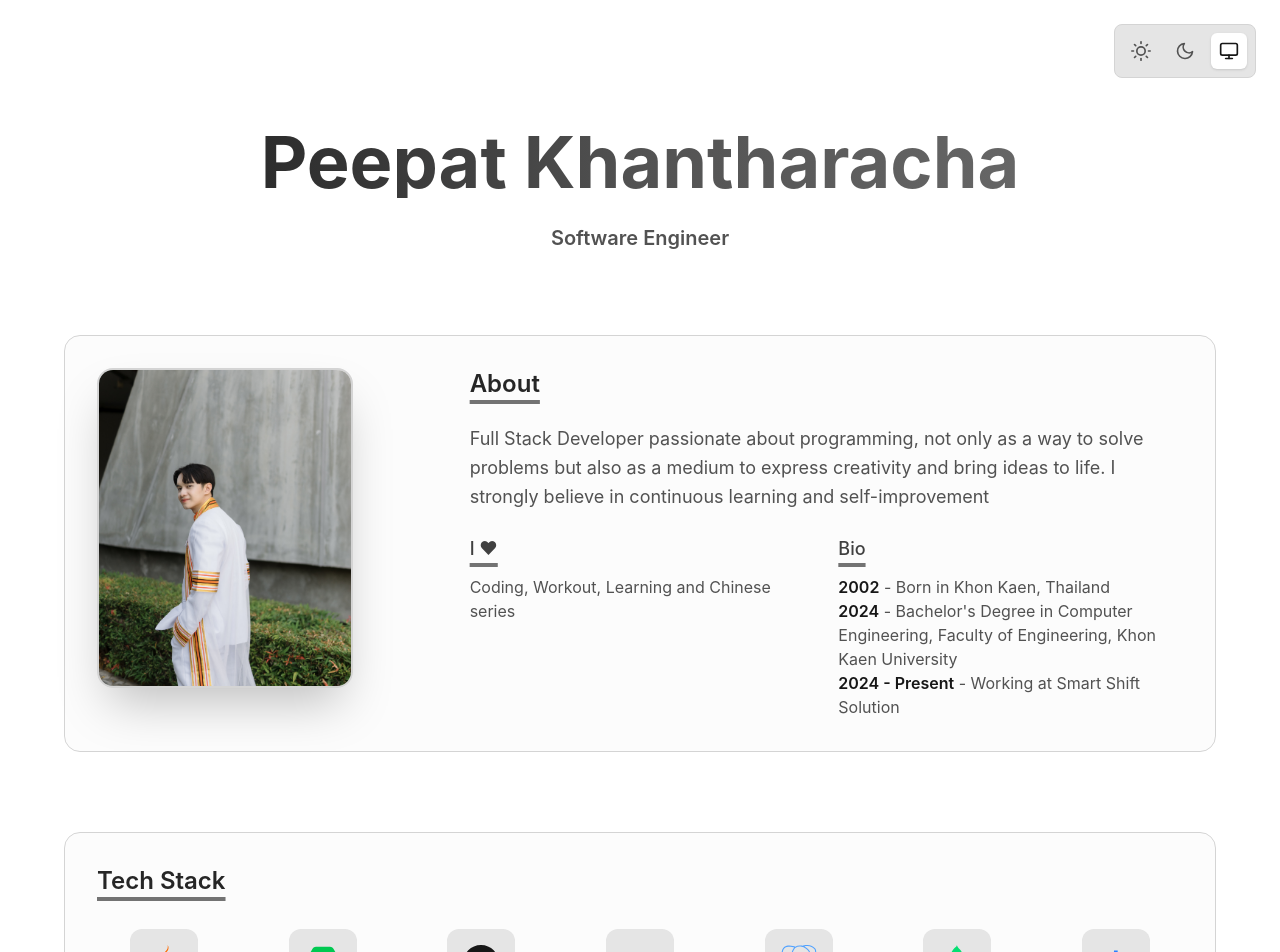
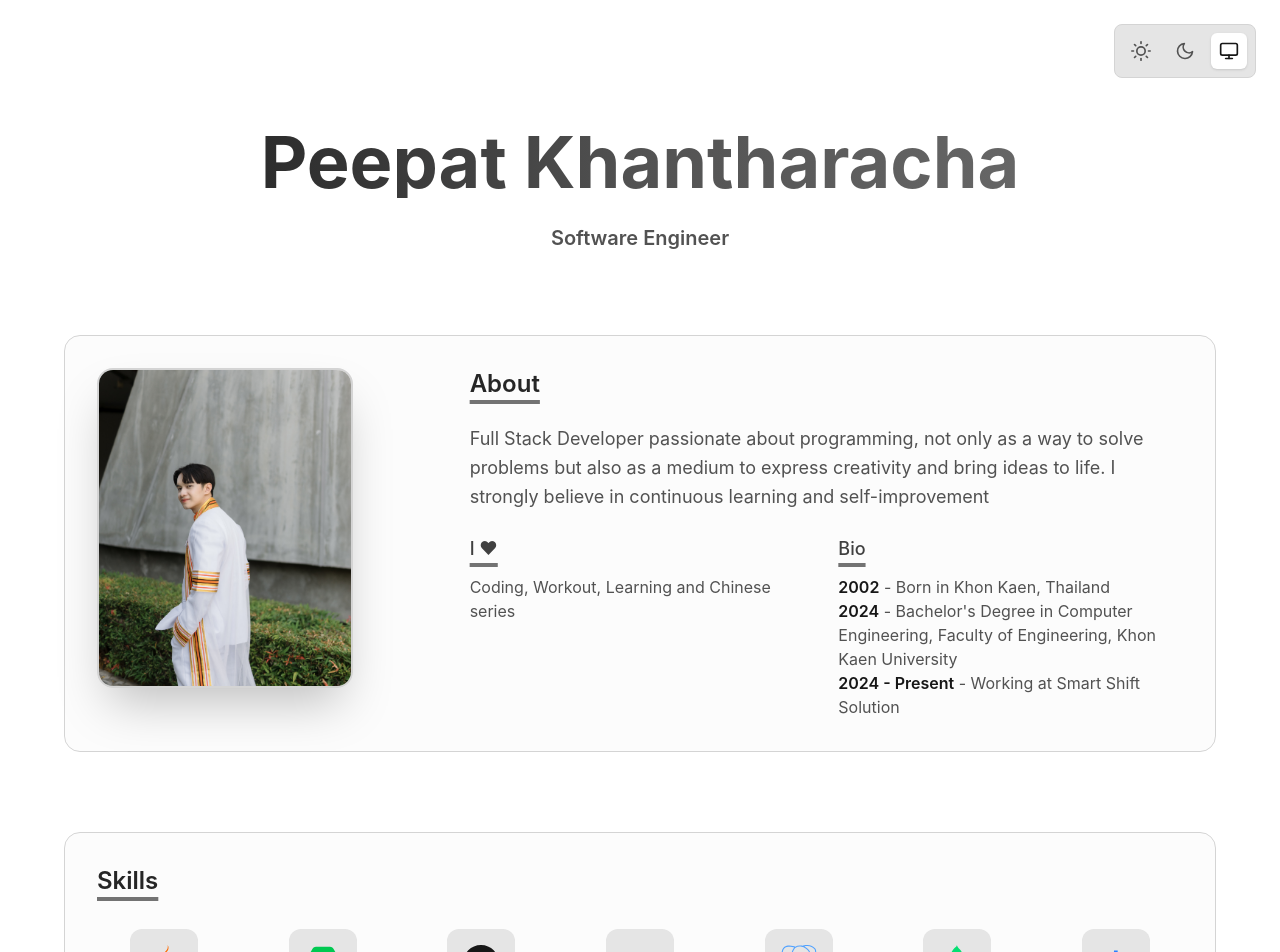
Before and after one commit to peepatkhan/portfolio, a Next.js app: page / in a window 1280 px wide. Shown: the top 952 px of the page. Built offline with nearby package versions, Linux system fonts and the light colour scheme.

Commit message:
feat: change tech stack section to skills

```diff
--- a/src/app/page.tsx
+++ b/src/app/page.tsx
@@ -65,7 +65,7 @@
           {/* Tech Stack Section */}
           <div className="max-w-6xl mx-auto mb-20 animate-fade-in-up" style={{ animationDelay: "0.4s" }}>
             <div className="bg-neutral-50/50 dark:bg-neutral-900/50 backdrop-blur-sm border border-neutral-300 dark:border-gray-800 rounded-2xl p-8 hover:border-neutral-400 dark:hover:border-gray-600 transition-all duration-300">
-              <h2 className="text-2xl font-semibold mb-8 text-neutral-800 dark:text-gray-200 underline underline-offset-8 decoration-4 decoration-neutral-500 dark:decoration-gray-500">Tech Stack</h2>
+              <h2 className="text-2xl font-semibold mb-8 text-neutral-800 dark:text-gray-200 underline underline-offset-8 decoration-4 decoration-neutral-500 dark:decoration-gray-500">Skills</h2>
               <div className="grid grid-cols-3 sm:grid-cols-4 md:grid-cols-7 gap-6">
                 <div className="flex flex-col items-center gap-2 group">
                   <div className="p-4 bg-neutral-200 dark:bg-neutral-800 rounded-xl group-hover:bg-neutral-300 dark:group-hover:bg-neutral-700 transition-all duration-300">
```
